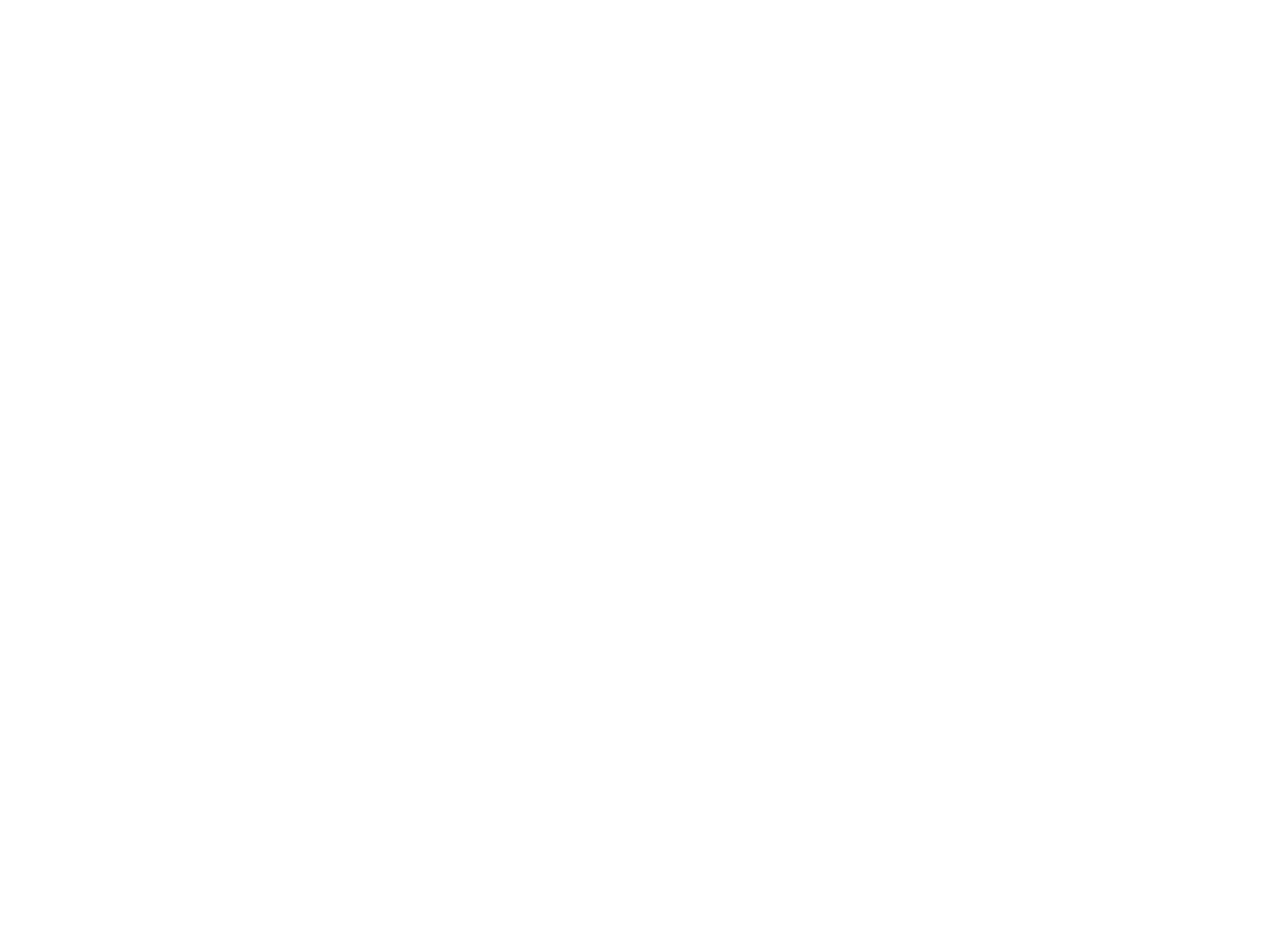
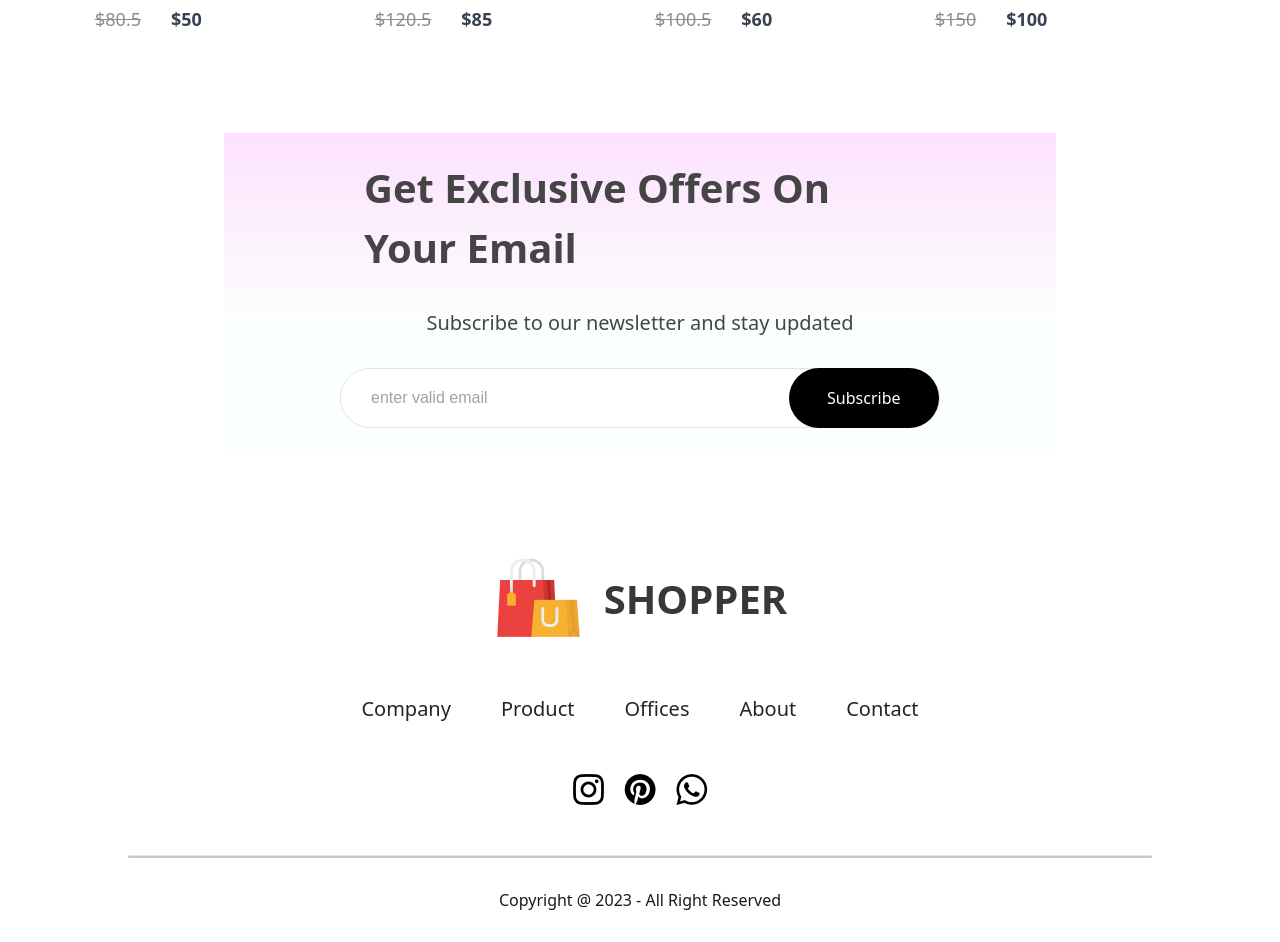
Before and after one commit to vader2k/MERN-e-commerce, a React (Vite) app: page / in a window 1280 px wide. Shown: the part 3081-4023 px from the top of the page. Before the commit the page ends 2194 px from the top, so only its background shows below. Built offline with nearby package versions, Linux system fonts and the light colour scheme; a web font is replaced by a local one.

Commit message:
@add/ done with footer

```diff
--- /dev/null
+++ b/src/components/Footer.jsx
@@ -0,0 +1,46 @@
+import footer_logo from '../assets/logo_big.png'
+import instagram_icon from '../assets/instagram_icon.png'
+import pinterest_icon from '../assets/pintester_icon.png'
+import whatsapp_icon from '../assets/whatsapp_icon.png'
+
+const Footer = () => {
+
+    const footerLinks = [
+        {id:1, name:'Company'},
+        {id:2, name:'Product'},
+        {id:3, name:'Offices'},
+        {id:4, name: 'About'},
+        {id:5, name: 'Contact'},
+    ]
+
+    const footerIcons = [
+        {id:1, icon:instagram_icon, name:'instagram'},
+        {id:2, icon:pinterest_icon, name: 'pinterest'},
+        {id:3, icon:whatsapp_icon, name: 'whatsapp'},
+    ]
+
+  return (
+    <footer className='flex flex-col justify-center items-center gap-[50px]'>
+        <div className='flex items-center gap-[20px]'>
+            <img src={footer_logo} alt="footer logo" />
+            <p className='text-[#383838] text-[40px] font-bold'>SHOPPER</p>
+        </div>
+        <ul className='flex gap-[50px] text-[#252525] text-[20px]'>
+            {footerLinks.map(link => (
+                <li className='cursor-pointer' key={link.id}>{link.name}</li>
+            ))}
+        </ul>
+        <div className='flex gap-[20px]'>
+            {footerIcons.map((icons) => (
+                <img key={icons.id} src={icons.icon} alt={icons.name} />
+            ))}
+        </div>
+        <div className='flex flex-col items-center gap-[30px] w-full mb-[30px] text-[#1a1a1a]'>
+            <hr className='w-[80%] rounded-[10px] h-[3px] bg-[#c7c7c7]'/>
+            <p>Copyright @ 2023 - All Right Reserved</p>
+        </div>
+    </footer>
+  )
+}
+
+export default Footer
--- a/src/components/NewCollections.jsx
+++ b/src/components/NewCollections.jsx
@@ -1,9 +1,24 @@
-
+import new_collection from '../assets/new_collections'
+import Items from './Items'
 
 const NewCollections = () => {
   return (
-    <div>
+    <div className='flex flex-col items-center gap-[10px] mb-[100px] max-w-[1400px] mx-auto'>
+        <h1 className='text-[#171717] text-[30px] font-semibold'>NEW COLLECTIONS</h1>
+        <hr className='w-[150px] h-[4px] rounded-[10px] bg-[#252525]'/>
 
+        <div className='mt-[50px] grid grid-cols-4 gap-[30px]'>
+            {new_collection.map((item, i) => (
+                <Items
+                key={i}
+                id={item.id}
+                name={item.name}
+                image={item.image}
+                new_price={item.new_price}
+                old_price={item.old_price}
+            />
+            ))}
+        </div>
     </div>
   )
 }
--- /dev/null
+++ b/src/components/Newsletter.jsx
@@ -0,0 +1,16 @@
+
+
+const Newsletter = () => {
+  return (
+    <div className="w-[65%] h-[40vh] flex flex-col items-center justify-center m-auto px-[140px] mb-[100px] hero gap-[30px]">
+        <h1 className="text-[#454545] text-[40px] font-semibold">Get Exclusive Offers On Your Email</h1>
+        <p className="text-[#454545] text-[20px]">Subscribe to our newsletter and stay updated</p>
+        <div className="flex items-center justify-between bg-white w-[600px] h-[60px] rounded-[80px] border border-[#e3e3e3]">
+            <input className="w-[500px] ml-[30px] outline-none text-[#616161] font-Supreme text-[16px]" type="email" placeholder="enter valid email" />
+            <button className="w-[180px] h-[60px] rounded-[80px] bg-black text-white text-[16px] cursor-pointer">Subscribe</button>
+        </div>
+    </div>
+  )
+}
+
+export default Newsletter
--- a/src/layout/Layout.jsx
+++ b/src/layout/Layout.jsx
@@ -1,5 +1,6 @@
 import Navbar from "../components/Navbar"
 import Router from "../router/Router"
+import Footer from "../components/Footer"
 
 
 const Layout = () => {
@@ -7,6 +8,7 @@ const Layout = () => {
     <div>
         <Navbar />
         <Router/>
+        <Footer />
     </div>
   )
 }
--- a/src/pages/Shop.jsx
+++ b/src/pages/Shop.jsx
@@ -1,6 +1,8 @@
 import Hero from "../components/Hero"
 import Offers from "../components/Offers"
 import Popular from "../components/Popular"
+import NewCollections from "../components/NewCollections"
+import Newsletter from "../components/Newsletter"
 
 const Shop = () => {
   return (
@@ -8,6 +10,8 @@ const Shop = () => {
       <Hero />
       <Popular />
       <Offers />
+      <NewCollections />
+      <Newsletter />
     </main>
   )
 }
```
